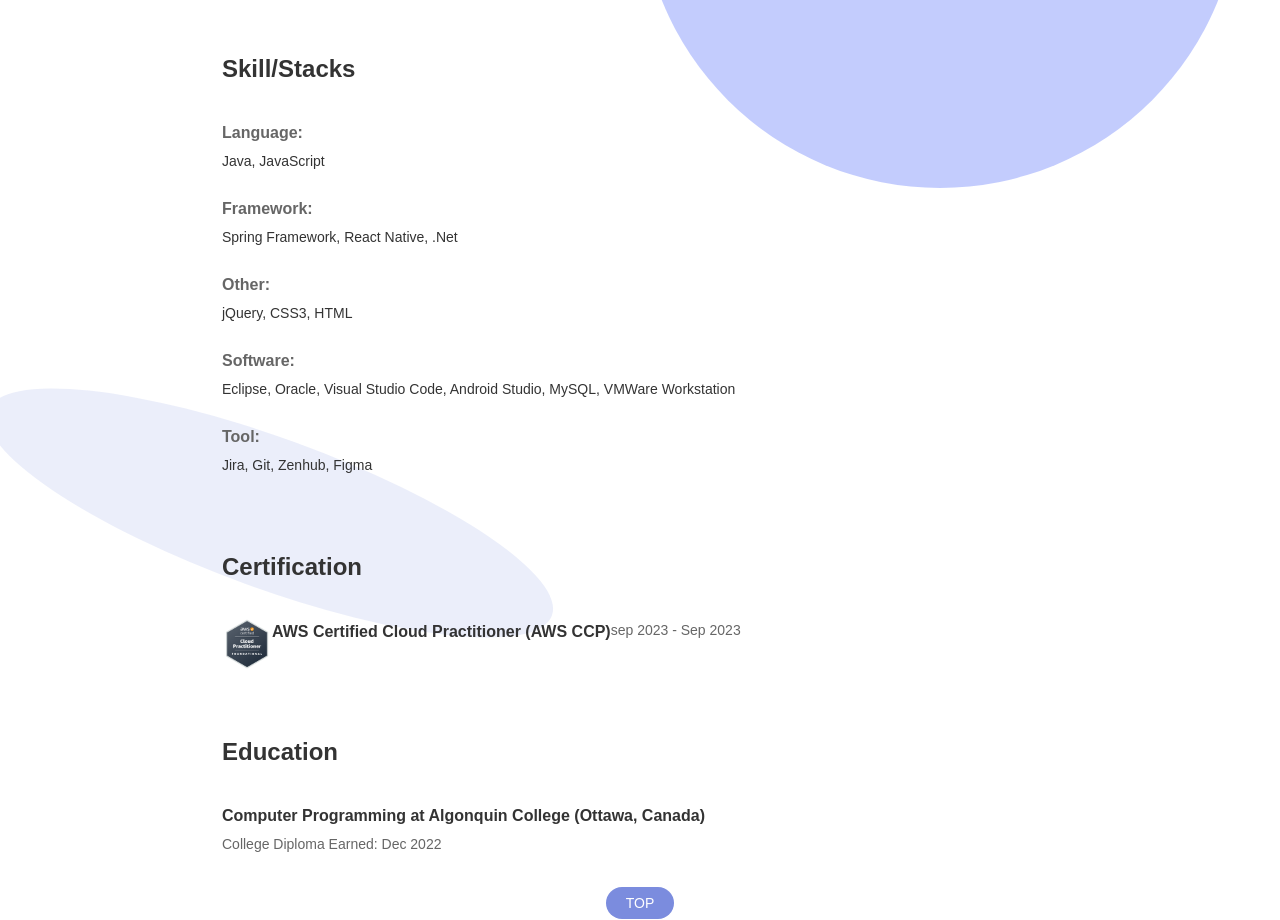
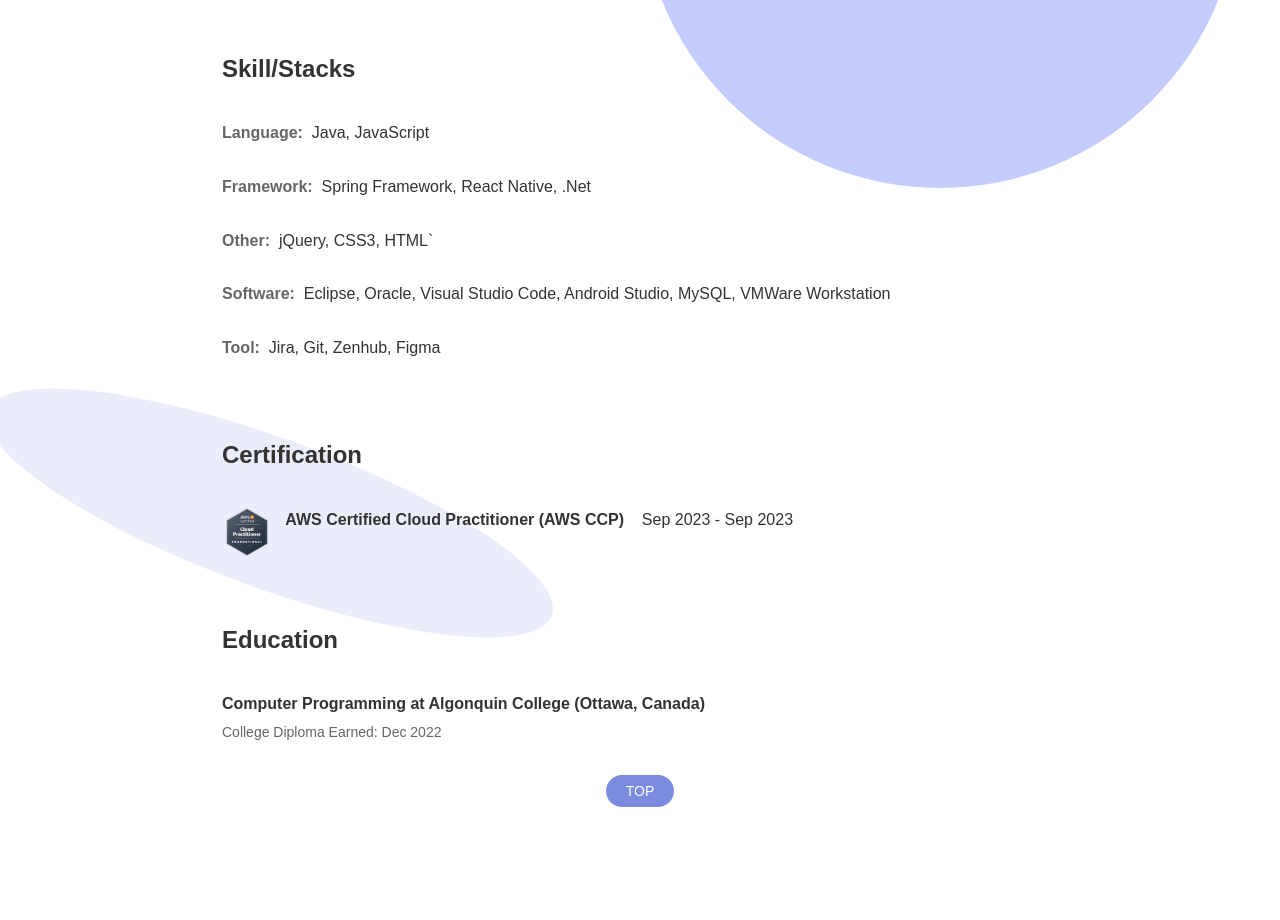
Before and after one commit to ktyeon/Portfolio, a plain HTML site: page index.html in a window 1280 px wide. Shown: the part 1762-2682 px from the top of the page. Drawn offline with Linux system fonts and the light colour scheme.

Commit message:
edit the spelling

```diff
--- a/index.html
+++ b/index.html
@@ -113,23 +113,23 @@
             <div class="skill-list">
                 <div class="skill-category">
                     <h3>Language:</h3>
-                    <p>Java, JavaScript</p>
+                    &nbsp; Java, JavaScript
                 </div>
                 <div class="skill-category">
                     <h3>Framework:</h3>
-                    <p>Spring Framework, React Native, .Net</p>
+                    &nbsp; Spring Framework, React Native, .Net
                 </div>
                 <div class="skill-category">
                     <h3>Other:</h3>
-                    <p>jQuery, CSS3, HTML</p>
+                    &nbsp; jQuery, CSS3, HTML`
                 </div>
                 <div class="skill-category">
                     <h3>Software:</h3>
-                    <p>Eclipse, Oracle, Visual Studio Code, Android Studio, MySQL, VMWare Workstation</p>
+                    &nbsp; Eclipse, Oracle, Visual Studio Code, Android Studio, MySQL, VMWare Workstation
                 </div>
                 <div class="skill-category">
                     <h3>Tool:</h3>
-                    <p>Jira, Git, Zenhub, Figma</p>
+                    &nbsp; Jira, Git, Zenhub, Figma
                 </div>
             </div>
         </section>
@@ -140,8 +140,8 @@
             <div class="cert-item">
                 <div class="cert-info" style="display: flex;">
                 <img src="resources/aws.png" style="width: 50px; height: 50px;" alt="AWS Badge" class="cert-badge">
-                    <h3>AWS Certified Cloud Practitioner (AWS CCP) </h3>
-                    <p>sep 2023 - Sep 2023</p>
+                    &nbsp; &nbsp; <h3>AWS Certified Cloud Practitioner (AWS CCP) </h3>
+                    &nbsp; &nbsp; Sep 2023 - Sep 2023
                 </div>
             </div>
         </section>
--- a/style.css
+++ b/style.css
@@ -228,6 +228,8 @@ section h2 {
 
 .skill-category {
     margin-bottom: 0.5rem;
+    display: flex;
+
 }
 
 .skill-category h3 {
```
